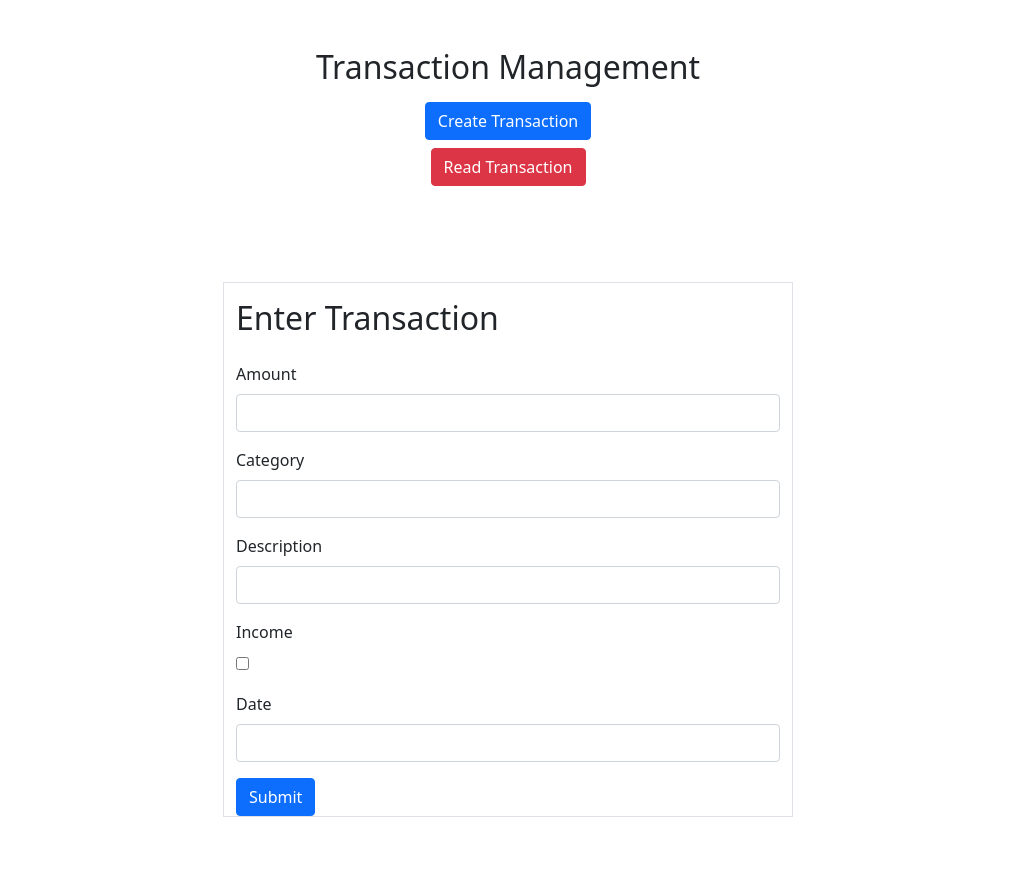
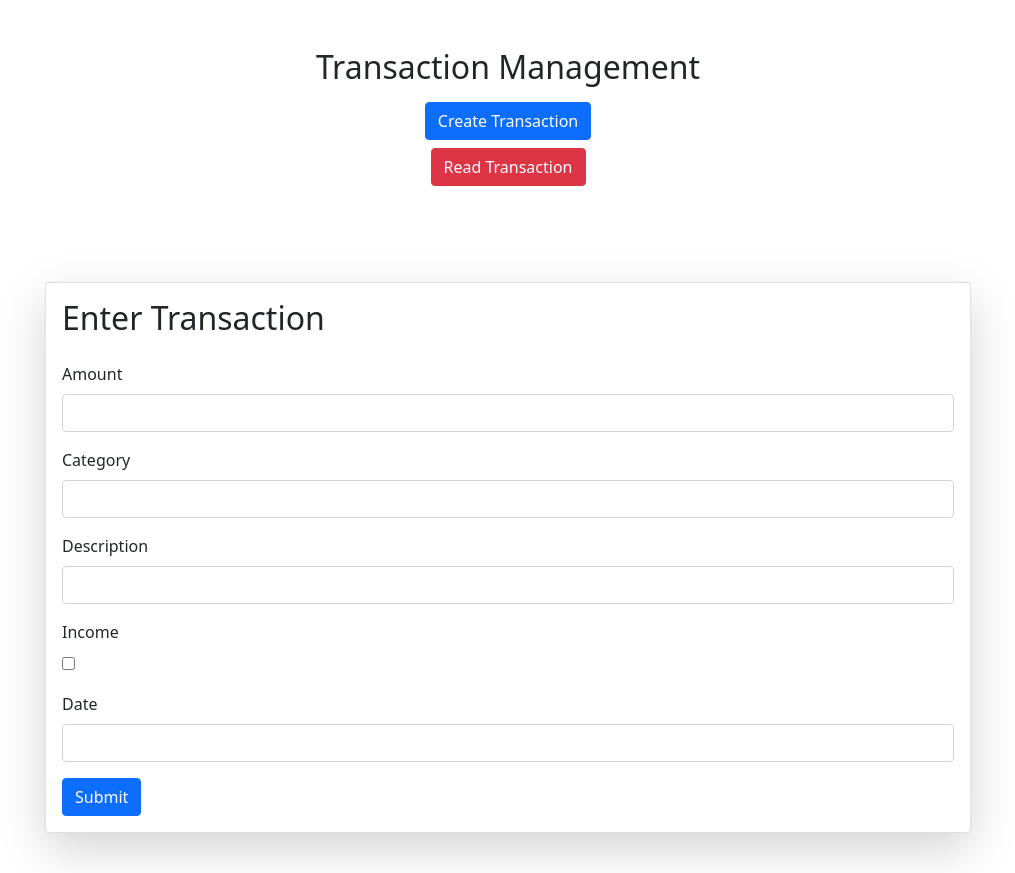
Before and after one commit to mubeenaftab/Transaction-App, a React (Vite) app in the folder app1_mubeen/REACT/react/: page /create-transaction in a window 1280 px wide. Shown: the whole page, without its empty margins (132-1147 px from the left). Before the commit the page ends 841 px from the top, so only its background shows below. Built offline with nearby package versions, Linux system fonts and the light colour scheme; no server answers.

Commit message:
changed userinterface

```diff
--- a/app1_mubeen/REACT/react/src/pages/createTransaction.jsx
+++ b/app1_mubeen/REACT/react/src/pages/createTransaction.jsx
@@ -73,10 +73,10 @@ function CreateTransaction() {
     return (
         <div className="container">
         <div className="row justify-content-center mt-4 my-4">
-                <div className="col-lg-6 border">
-                    <div className='mb-2 my-2 py-2'>
-                        <h2>Enter Transaction</h2>
-                    </div>
+            <div className="col-lg-10 mb-3">
+                <div className="card shadow-lg">
+                    <div className="card-body">
+                        <h2 className="card-title mb-4">Enter Transaction</h2>
                         <form onSubmit={handleFormSubmit}>
                             <div className="mb-3">
                                 <label htmlFor="amount" className="form-label">Amount</label>
@@ -103,6 +103,8 @@ function CreateTransaction() {
                     </div>
                 </div>
             </div>
+        </div>
+    </div>
     );
 }
 
```
Lines whose indentation alone changed are shown as unchanged.
